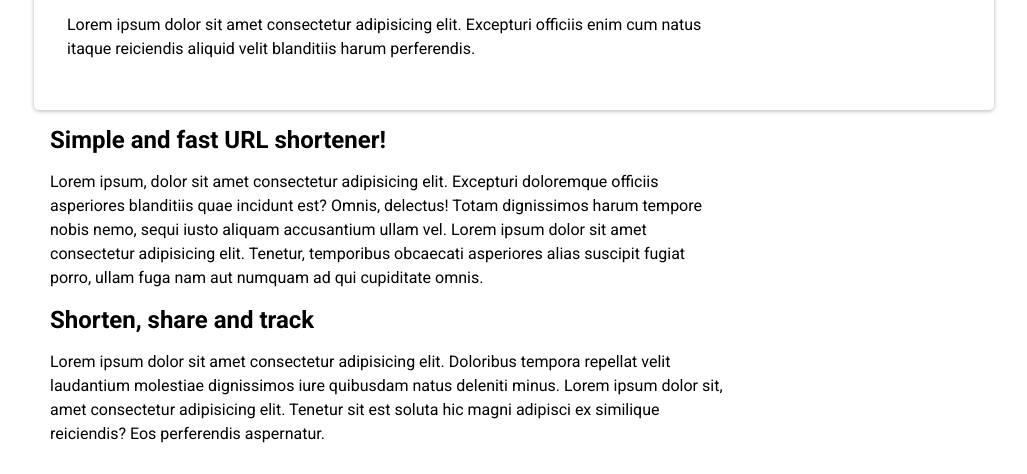
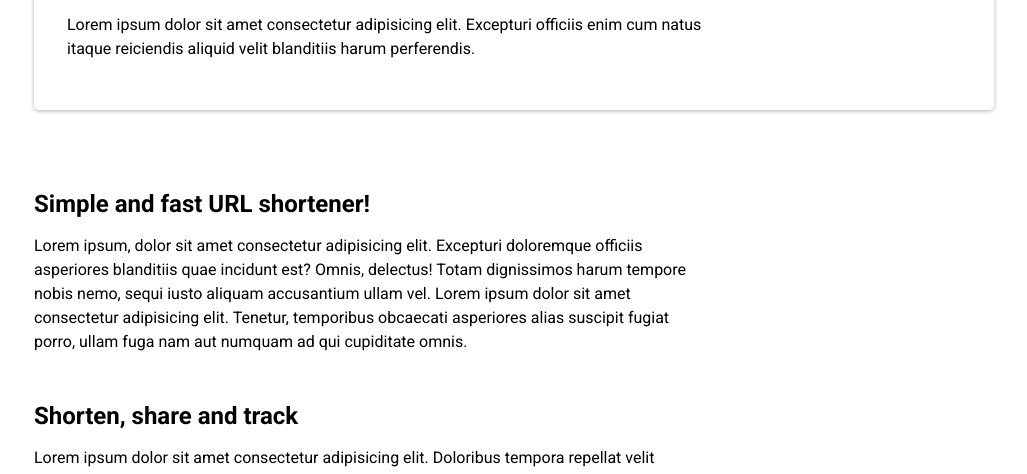
Before and after one commit to Fr-heidarian/shortlink, a website built with Vite: page index.html in a window 1280 px wide. Shown: the part 232-706 px from the top of the page, without its empty margins (126-1153 px from the left). Built offline with nearby package versions, Linux system fonts and the light colour scheme.

Commit message:
[REFACTOR] benefits.css

```diff
--- a/src/styles/sections/benefits.css
+++ b/src/styles/sections/benefits.css
@@ -1,8 +1,10 @@
 section#benefits {
+  display: grid;
+  gap: 1rem;
+
+  margin-block: 4rem;
+
   .description {
-    margin: auto;
-    padding-inline: 1rem;
-
     h2 {
       font-size: 1.5rem;
     }
```
